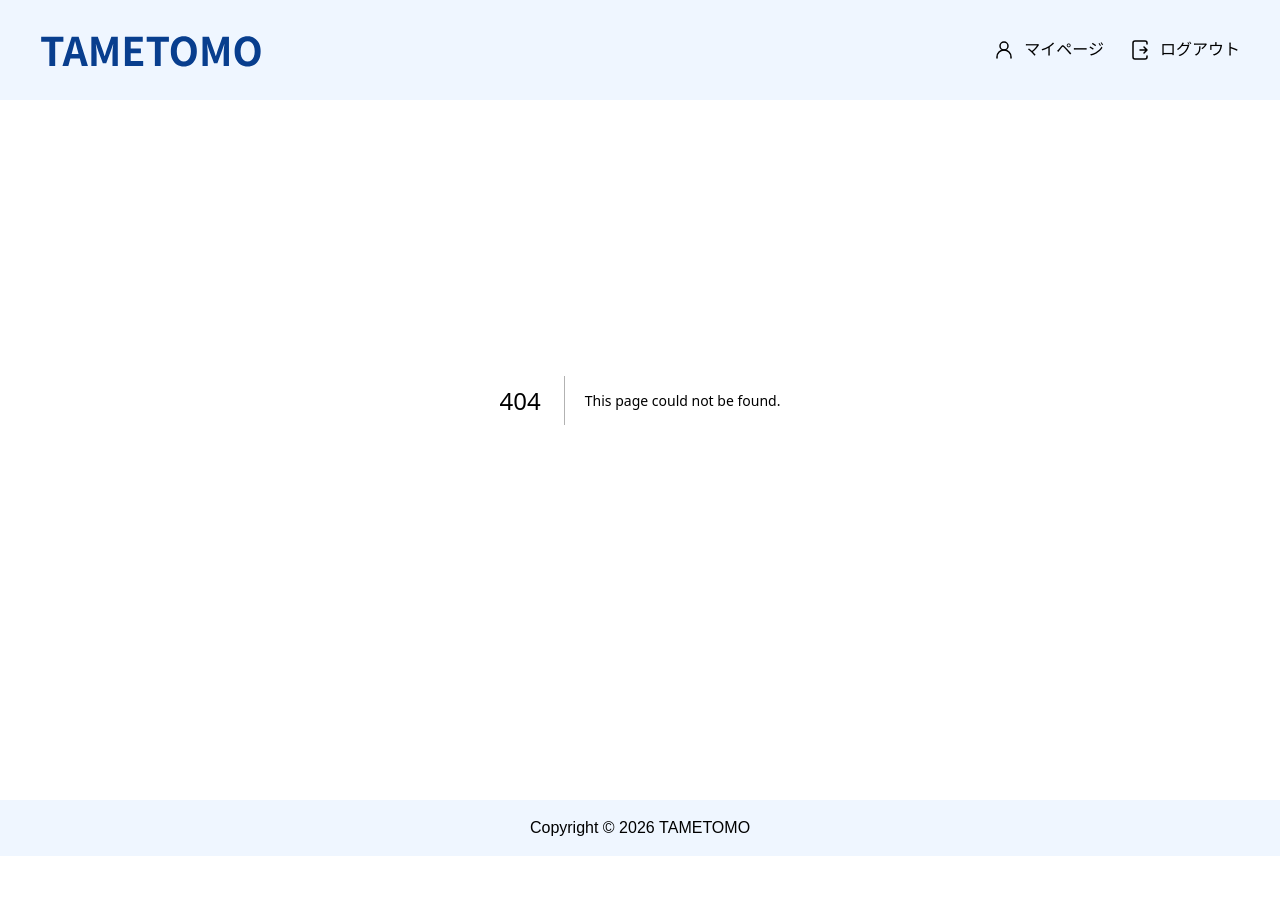
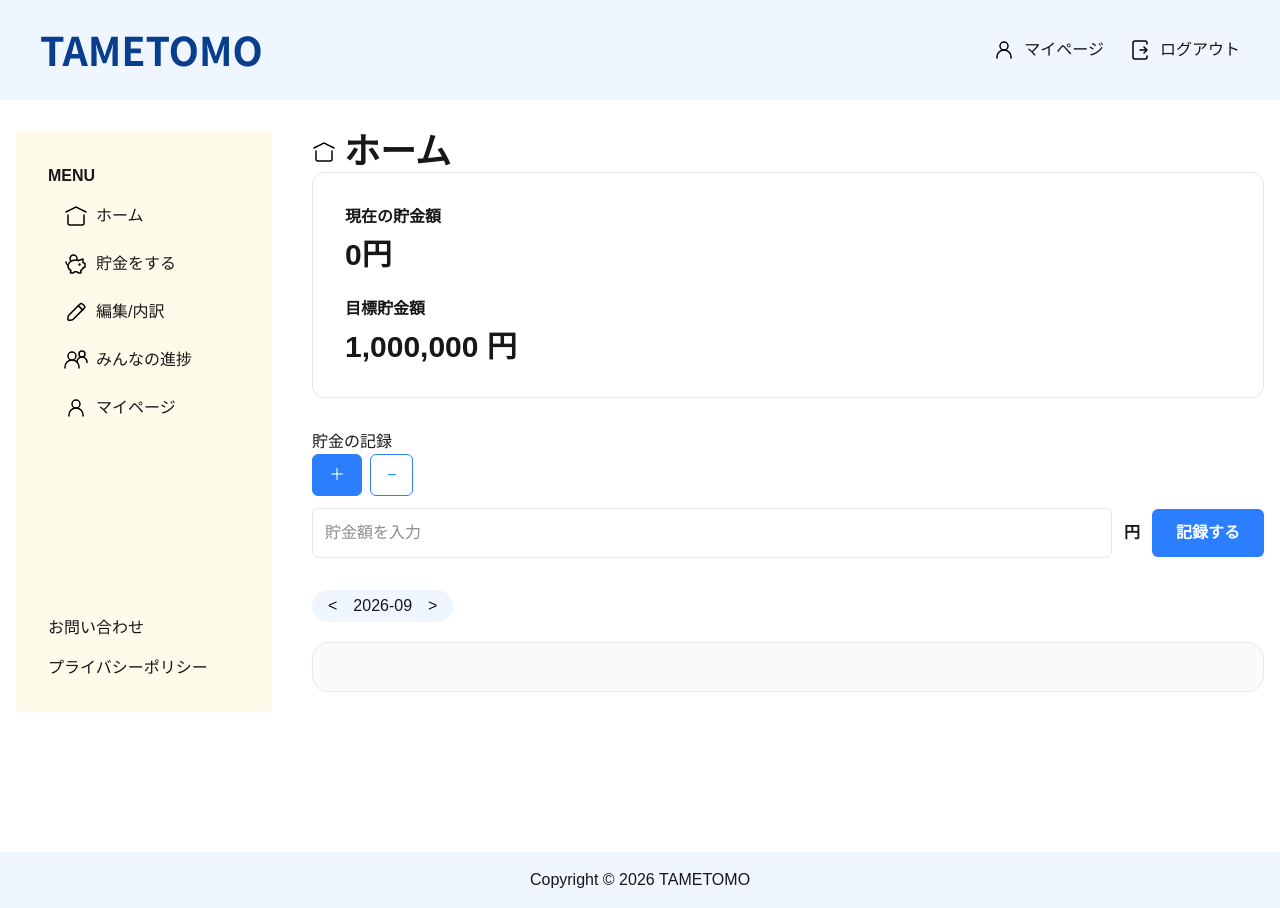
Before and after one commit to ta-1011/tametomo, a Next.js app: page /home in a window 1280 px wide. Before the commit this address had no page. Before the commit the page ends 856 px from the top, so only its background shows below. Built offline with nearby package versions, Linux system fonts and the light colour scheme.

Commit message:
✨ homeの貯金機能の実装

```diff
--- /dev/null
+++ b/app/(logged-in)/home/page.tsx
@@ -0,0 +1,89 @@
+"use client";
+
+import ExpenditureToggle from "@/app/_components/ui/ExpenditureToggle";
+import AmountInput from "@/app/_components/ui/AmountInput";
+import { useState } from "react";
+
+const Home = () => {
+  const [type, setType] = useState<"plus" | "minus">("plus");
+  // 現在の貯金額
+  const [currentAmount, setCurrentAmount] = useState(0);
+  // 入力する貯金額
+  const [amount, setAmount] = useState("");
+
+  const handleSubmit = () => {
+    const value = Number(amount);
+    if (!amount) {
+      alert("貯金額を入力してください。");
+      return;
+    }
+
+    if (type === "plus") {
+      setCurrentAmount(currentAmount + value);
+    } else {
+      if (currentAmount - value < 0) {
+        alert("貯金額が0円を下回ります。");
+        return;
+      }
+      setCurrentAmount(currentAmount - value);
+    }
+
+    setAmount("");
+  };
+
+  return (
+    <>
+      <div className="flex">
+        <img src="/icons/home.svg" alt="" />
+        <h1 className="ml-2 text-4xl font-bold">ホーム</h1>
+      </div>
+      <div className="mb-8 flex flex-col justify-between gap-6 rounded-xl border border-gray-200 p-6 md:flex-row md:items-center md:p-8">
+        <div className="space-y-2">
+          <p className="font-bold">現在の貯金額</p>
+          <p className="text-3xl font-bold">
+            {currentAmount.toLocaleString()}円
+          </p>
+
+          <p className="pt-4 font-bold">目標貯金額</p>
+          <p className="text-3xl font-bold">1,000,000 円</p>
+        </div>
+
+        {/* ここに達成率の円グラフを配置 */}
+      </div>
+
+      <div>
+        <div>
+          <h2>貯金の記録</h2>
+        </div>
+        <ExpenditureToggle type={type} onChange={setType} />
+        <div className="flex items-center gap-3">
+          <AmountInput
+            type="number"
+            value={amount}
+            onChange={(e) => setAmount(e.target.value)}
+            placeholder="貯金額を入力"
+          />
+          <span className="font-bold">円</span>
+          <button
+            onClick={handleSubmit}
+            className="rounded-md bg-blue-500 px-6 py-3 font-bold text-white hover:bg-blue-600"
+          >
+            記録する
+          </button>
+        </div>
+      </div>
+
+      <div className="mt-8 inline-flex items-center gap-4 rounded-full bg-blue-50 px-4 py-1">
+        <button>{"<"}</button>
+        <span>2026-09</span>
+        <button>{">"}</button>
+      </div>
+
+      <div className="mt-5 overflow-hidden rounded-2xl border border-gray-200 bg-gray-50 p-6">
+        {/* ここに折れ線グラフを配置 */}
+      </div>
+    </>
+  );
+};
+
+export default Home;
--- /dev/null
+++ b/app/_components/ui/AmountInput.tsx
@@ -0,0 +1,16 @@
+import { ComponentProps } from "react";
+
+type Props = ComponentProps<"input">;
+
+const AmountInput = (props: Props) => {
+  return (
+    <>
+      <input
+        {...props}
+        className="min-w-0 flex-1 rounded-md border border-gray-200 px-3 py-3 outline-none focus:border-blue-500"
+      />
+    </>
+  );
+};
+
+export default AmountInput;
--- /dev/null
+++ b/app/_components/ui/ExpenditureToggle.tsx
@@ -0,0 +1,38 @@
+type Props = {
+  type: "plus" | "minus";
+  onChange: (type: "plus" | "minus") => void;
+};
+
+const ExpenditureToggle = (props: Props) => {
+  return (
+    <>
+      <div className="mb-3 flex gap-2">
+        <button
+          type="button"
+          onClick={() => props.onChange("plus")}
+          className={`rounded-md border px-4 py-2 ${
+            props.type === "plus"
+              ? "border-blue-500 bg-blue-500 text-white"
+              : "border-blue-500 bg-white text-blue-500"
+          }`}
+        >
+          ＋
+        </button>
+
+        <button
+          type="button"
+          onClick={() => props.onChange("minus")}
+          className={`rounded-md border px-4 py-2 ${
+            props.type === "minus"
+              ? "border-blue-500 bg-blue-500 text-white"
+              : "border-blue-500 bg-white text-blue-500"
+          }`}
+        >
+          −
+        </button>
+      </div>
+    </>
+  );
+};
+
+export default ExpenditureToggle;
```
